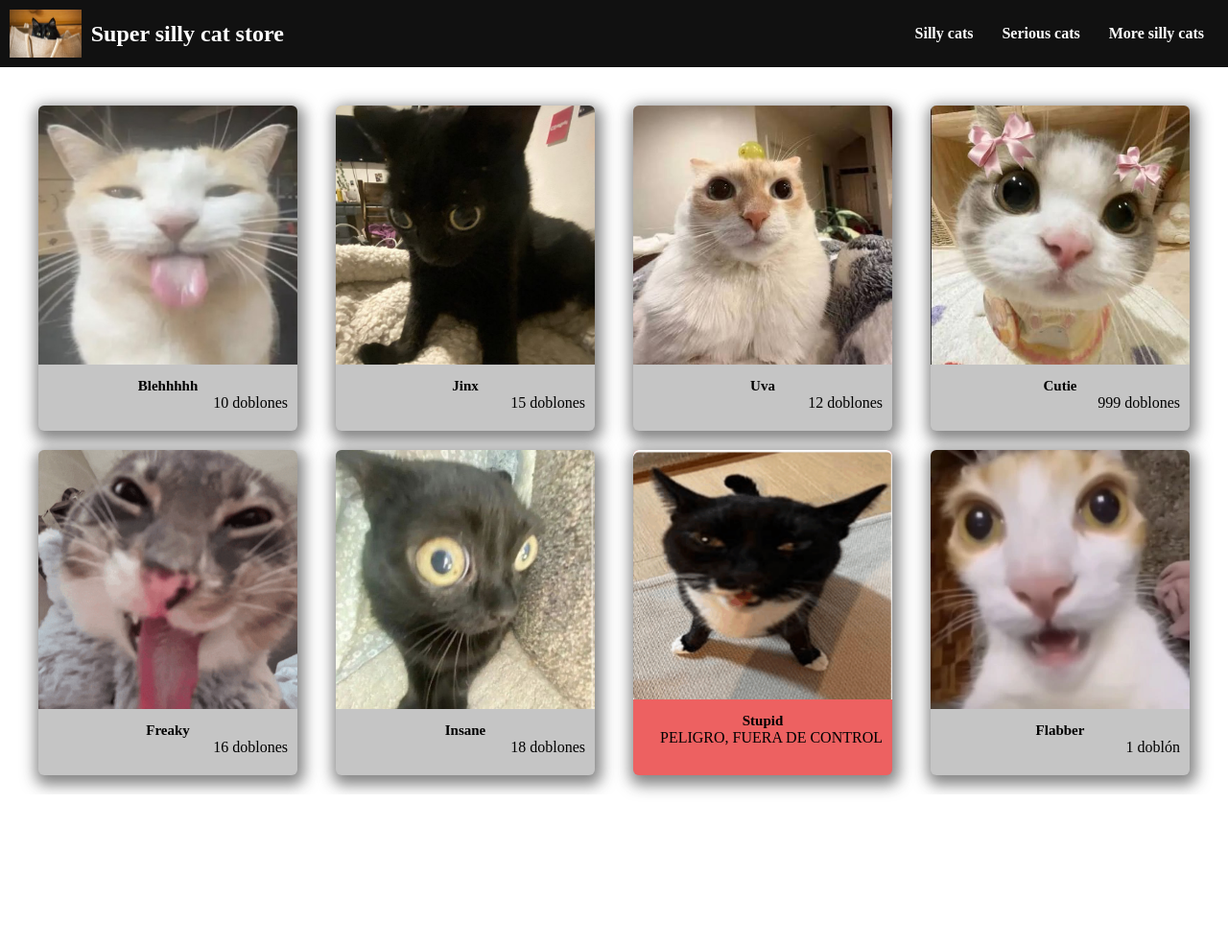
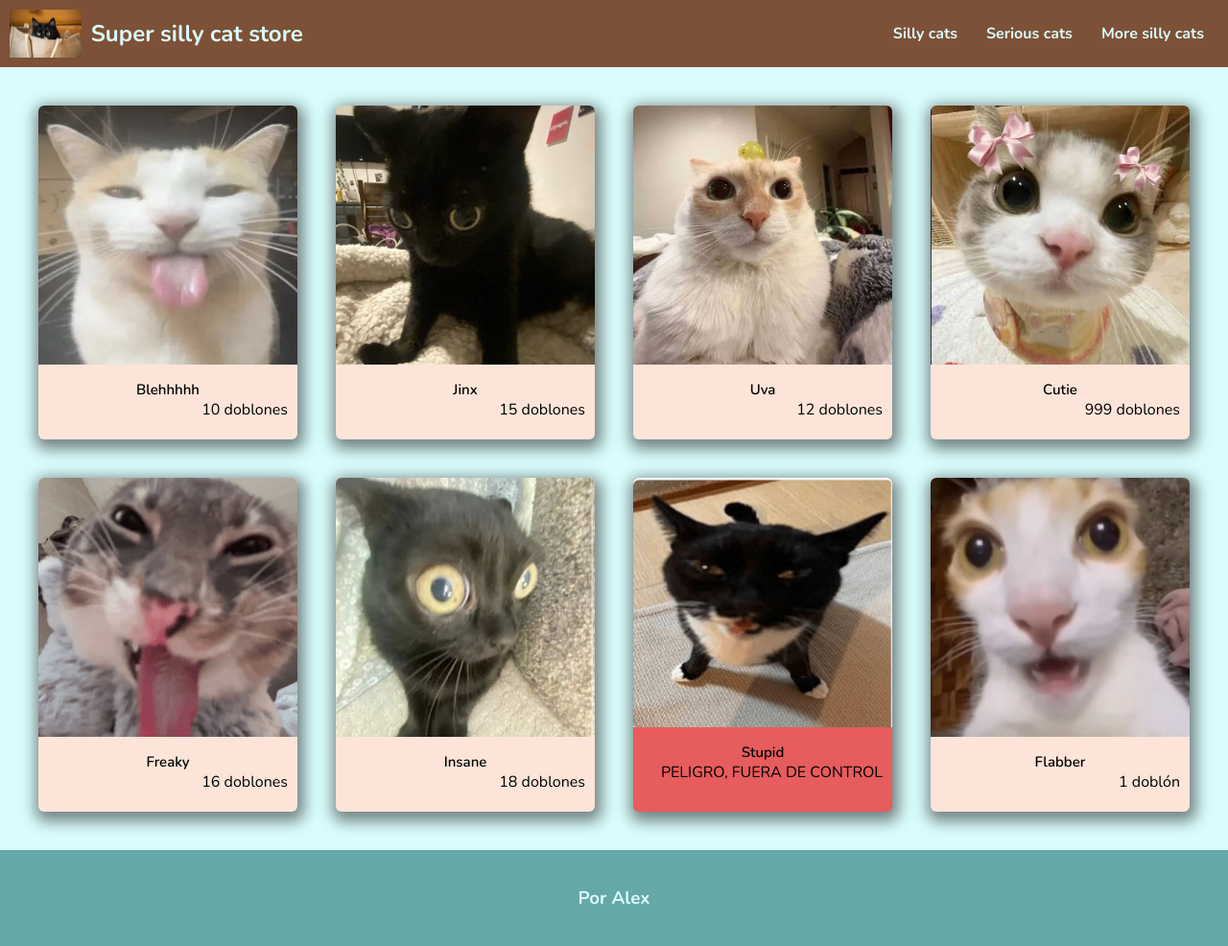
Before and after one commit to PlusAlecs/silly-cat-shop--practice--, a plain HTML site: page index.html in a window 1280 px wide. Shown: the whole page at 96% size. Before the commit the page ends 828 px from the top, so only its background shows below. Drawn offline with nearby package versions, Linux system fonts and the light colour scheme.

Commit message:
Cambiada la paleta de colores

```diff
--- a/index.html
+++ b/index.html
@@ -6,6 +6,10 @@
         <title>Silly cat store</title>
 
         <link rel="stylesheet" href="styles.css" />
+
+        <link rel="preconnect" href="https://fonts.googleapis.com">
+        <link rel="preconnect" href="https://fonts.gstatic.com" crossorigin>
+        <link href="https://fonts.googleapis.com/css2?family=Nunito:ital,wght@0,200..1000;1,200..1000&display=swap" rel="stylesheet">
     </head>
 
     <body>
@@ -115,5 +119,9 @@
             </div>
         </main>
 
+        <footer class="footer">
+            <div class = "title"><h3>Por Alex</h3></div>
+        </footer>
+
     </body>
 </html>
--- a/styles.css
+++ b/styles.css
@@ -3,12 +3,13 @@
     margin: 0;
     padding: 0;
     border: none;
+    font-family: "Nunito", sans-serif;
 }
 
 .header {
     width: 100%;
     height: 70px;
-    background: #111;
+    background: #7D5137;
     padding: 10px;
     display: flex;
 }
@@ -20,7 +21,7 @@
 }
 
 .title {
-    color:white;
+    color:#D9FCFC;
     align-self: center;
     margin: 10px;
 }
@@ -33,7 +34,7 @@
 }
 
 .header .navbar nav a {
-    color: white;
+    color: #D9FCFC;
     text-decoration: none;
     font-weight: bold;
     margin: 15px;
@@ -44,6 +45,7 @@
 }
 
 .main-content {
+    background-color: #D9FCFC;
     width: 100%;
     display: flex;
     padding: 20px;
@@ -53,10 +55,11 @@
 .main-content .cat-pill-container {
     padding: 10px;
     width: 100%;
+    margin-bottom: 20px;
 }
 
 .main-content .cat-pill-container .cat-pill {
-    background: #c5c5c5;
+    background: #FCE5D8;
     box-shadow: 2px 5px 15px 5px rgba(38, 38, 38, 0.57);
     margin: 10px;
     border-radius: 6px;
@@ -104,11 +107,25 @@
 }
 
 .cat-pill-container .cat-pill.jumping {
-    background: #ed6161;
+    background: #e75c5c;
 
     animation-name: jumping;
     animation-duration: 1s;
     animation-iteration-count: infinite;
+}
+
+.footer {
+    background: #66A7A7;
+    width: 100%;
+    height: 100px;
+    display: flex;
+    justify-content: center;
+}
+
+.footer .title{
+    color:#D9FCFC;
+    align-self: center;
+    margin: 10px;
 }
 
 @media screen and (min-width: 576px) {
```
Also changed, not shown: assets/Paleta.jpeg (added).
